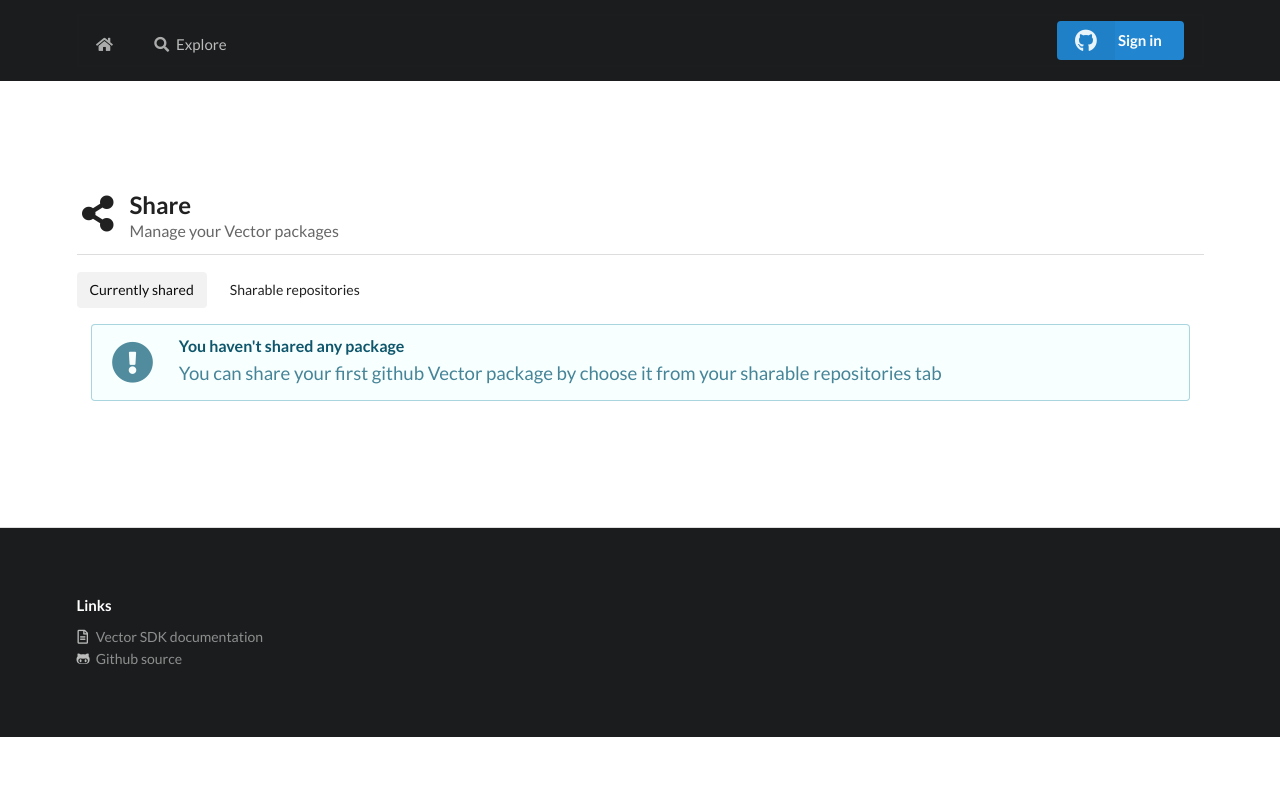
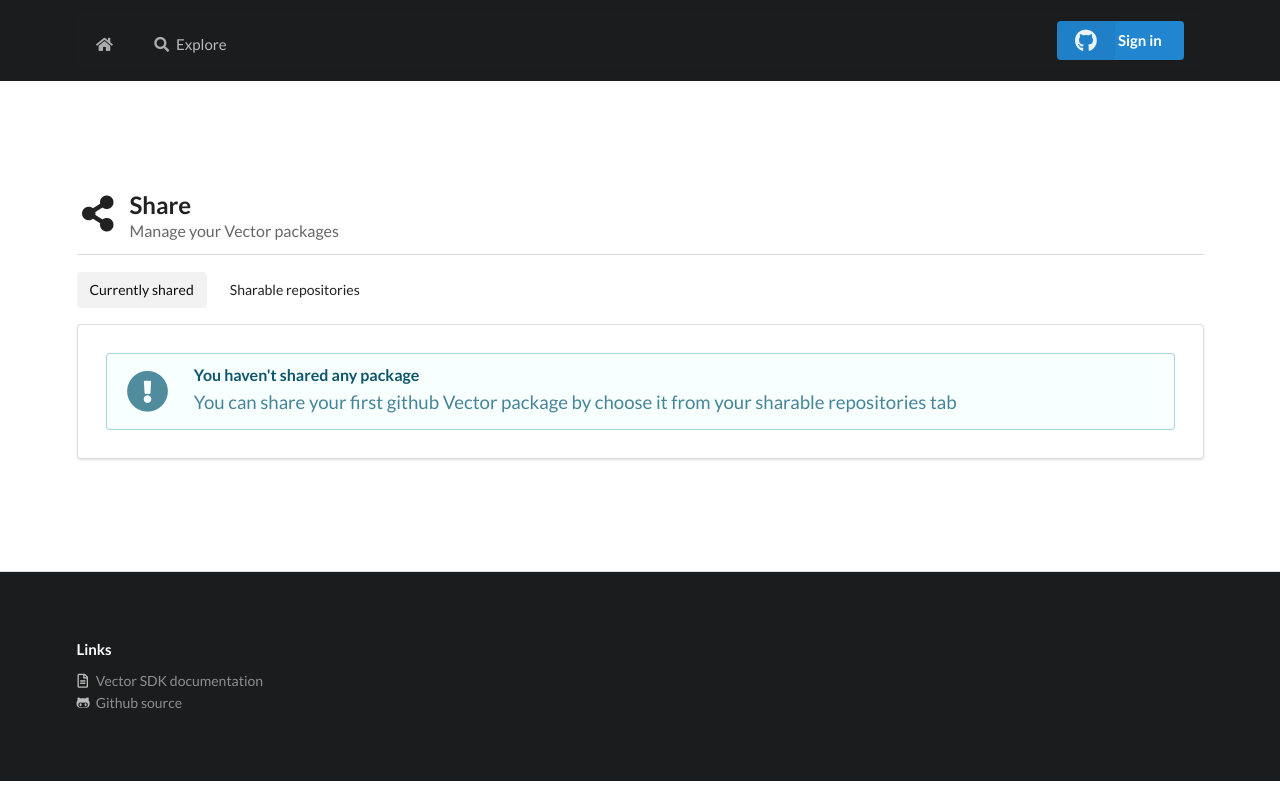
Before and after one commit to irongomme/heyvector, a Python web app: template templates/share.html in a window 1280 px wide. Run offline with Jinja, Linux system fonts and the light colour scheme; the template is opened without the code that fills it, so the values that code supplies are empty; some libraries are stand-ins or nearby versions.

Commit message:
little ui tab style fix

```diff
--- a/templates/index.html
+++ b/templates/index.html
@@ -4,7 +4,7 @@
     <h1 class="ui inverted header">
       Hey Vector,
     </h1>
-    <h2>Vector Community Hub, Share your custom scripts</h2>
+    <h2>Vector Community Hub<br />Share your custom packages</h2>
     <a class="ui huge primary button" href="{{ url_for('explore') }}">Explore <i class="right search icon"></i></a>
 </div>
 {% endblock %}
--- a/templates/share.html
+++ b/templates/share.html
@@ -30,8 +30,11 @@
 
         <div class="ui tab active" data-tab="shared">
             {% if repos_count > 0 %}
+
                 {% for page in range(pages_count) %}
-                    <div class="ui tab segment{% if page == 0 %} active{% endif %}" data-tab="shared/page-{{ page }}">
+                    <div class="ui tab segment{% if page == 0 %} active{% endif %}"
+                         data-tab="shared/page-{{ page }}"
+                         style="margin-top: 1em;">
                         <div class="ui three cards">
                             {% for repo in shared_repos[page*items_per_page:page*items_per_page+items_per_page] %}
                                 {% include 'parts/user_repo_card.html' %}
@@ -39,32 +42,34 @@
                         </div>
                     </div>
                 {% endfor %}
-            {% else %}
-                <div class="ui basic segment">
-                    <div class="ui icon info message">
-                        <i class="exclamation circle icon"></i>
-                        <div class="content">
-                            <div class="header">
-                                You haven't shared any package
-                            </div>
-                            <p>
-                                You can share your first github Vector package by choose
-                                it from your sharable repositories tab
-                            </p>
-                        </div>
-                    </div>
-                </div>
-            {% endif %}
 
                 {% if pages_count > 1 %}
                     <div id="shared-pages-tabs-menu">
                         <div class="ui secondary menu">
                             <div class="right menu">
                                 {% for page in range(pages_count) %}
-                                <a class="ui item{% if page == 0 %} active{% endif %}" data-tab="shared/page-{{ page }}">
+                                    <a class="ui item{% if page == 0 %} active{% endif %}"
+                                       data-tab="shared/page-{{ page }}">
                                         {{ page+1 }}
                                     </a>
                                 {% endfor %}
+                            </div>
+                        </div>
+                    </div>
+                {% endif %}
+
+            {% else %}
+                <div class="ui tab active segment" style="margin-top: 1em;">
+                    <div class="ui basic segment">
+                        <div class="ui icon info message">
+                            <i class="exclamation circle icon"></i>
+                            <div class="content">
+                                <div class="header">You haven't shared any package</div>
+                                <p>
+                                    You can share your first github Vector package by choose
+                                    it from your sharable repositories tab
+                                </p>
+                            </div>
                         </div>
                     </div>
                 </div>
@@ -78,8 +83,11 @@
 
         <div class="ui tab" data-tab="unshared">
             {% if repos_count > 0 %}
+
                 {% for page in range(pages_count) %}
-                    <div class="ui tab segment{% if page == 0 %} active{% endif %}" data-tab="unshared/page-{{ page }}">
+                    <div class="ui tab segment{% if page == 0 %} active{% endif %}"
+                         data-tab="unshared/page-{{ page }}"
+                         style="margin-top: 1em;">
                         <div class="ui three cards">
                             {% for repo in unshared_repos[page*items_per_page:page*items_per_page+items_per_page] %}
                                 {% include 'parts/user_repo_card.html' %}
@@ -87,31 +95,31 @@
                         </div>
                     </div>
                 {% endfor %}
-            {% else %}
-                <div class="ui basic segment">
-                    <div class="ui icon info message">
-                        <i class="exclamation circle icon"></i>
-                        <div class="content">
-                            <div class="header">
-                                You haven't got any sharable package
-                            </div>
-                            <p>
-                                You can make your first package by coding it and send it to github
-                            </p>
-                        </div>
-                    </div>
-                </div>
-            {% endif %}
 
                 {% if pages_count > 1 %}
                     <div id="unshared-pages-tabs-menu">
                         <div class="ui secondary menu">
                             <div class="right menu">
                                 {% for page in range(pages_count) %}
-                                <a class="ui item{% if page == 0 %} active{% endif %}" data-tab="unshared/page-{{ page }}">
+                                    <a class="ui item{% if page == 0 %} active{% endif %}"
+                                       data-tab="unshared/page-{{ page }}">
                                         {{ page+1 }}
                                     </a>
                                 {% endfor %}
+                            </div>
+                        </div>
+                    </div>
+                {% endif %}
+
+            {% else %}
+                <div class="ui tab active segment" style="margin-top: 1em;">
+                    <div class="ui basic segment">
+                        <div class="ui icon info message">
+                            <i class="exclamation circle icon"></i>
+                            <div class="content">
+                                <div class="header">You haven't got any sharable package</div>
+                                <p>You can make your first package by coding it and send it to github</p>
+                            </div>
                         </div>
                     </div>
                 </div>
```
Lines whose indentation alone changed are shown as unchanged.
